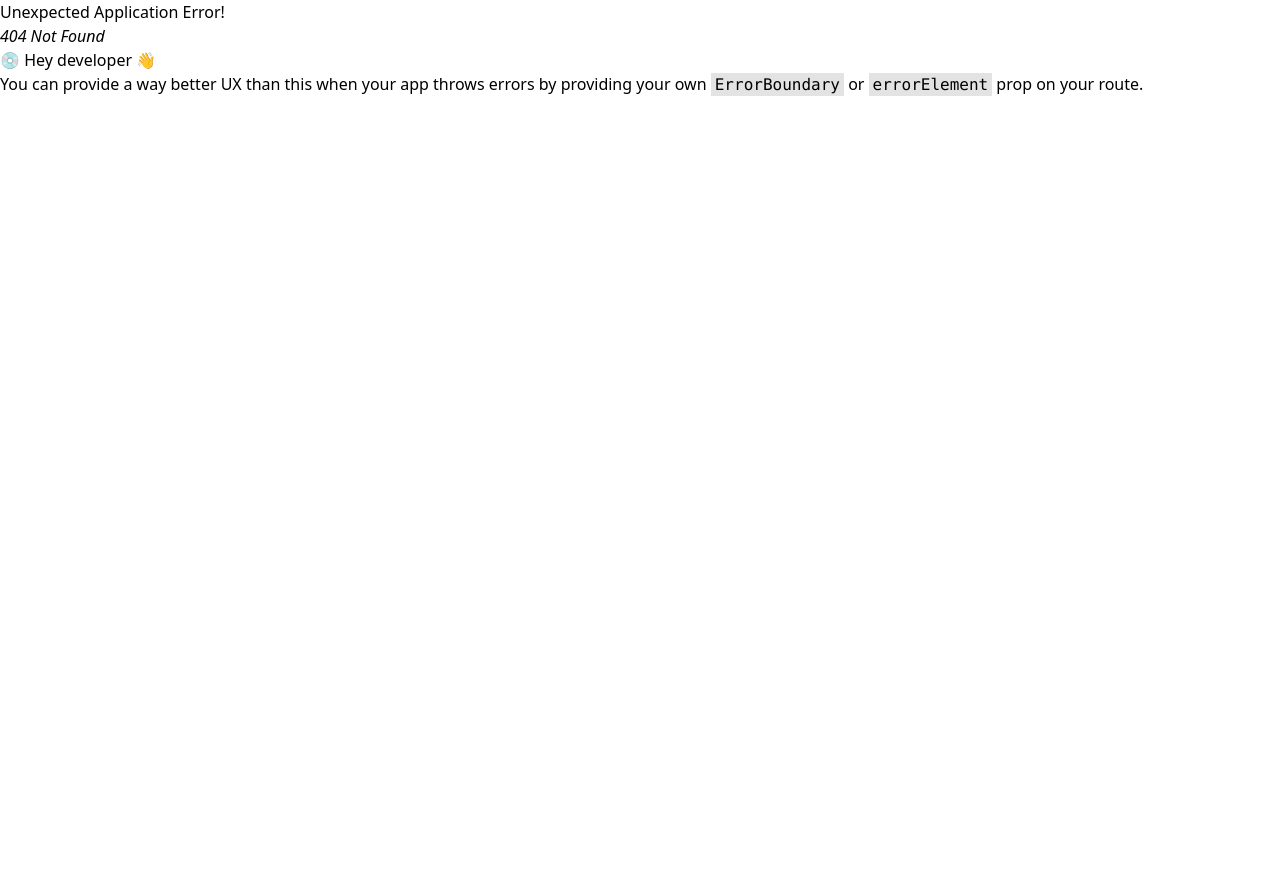
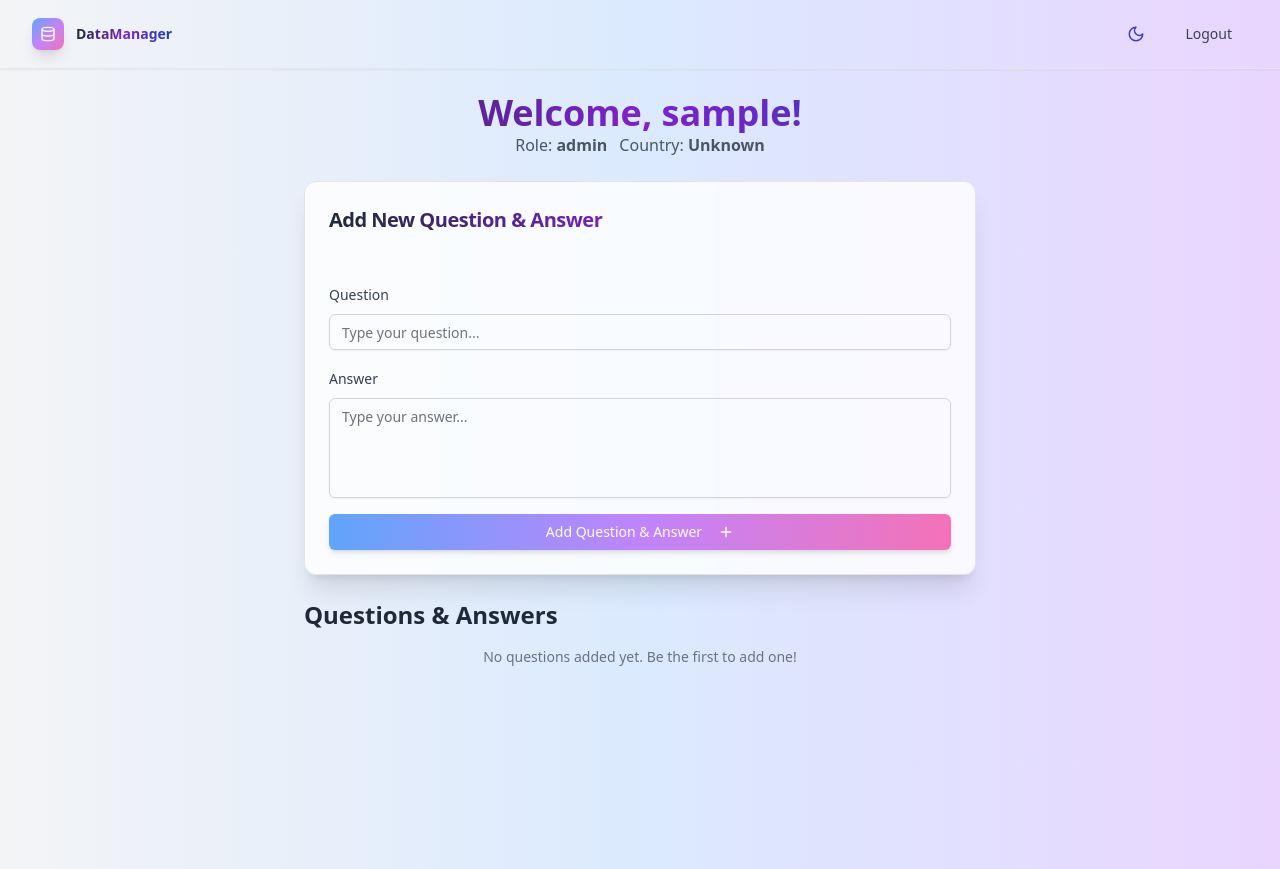
Before and after one commit to CoderXYZ14/Complyanceio_Assignment, a React (Vite) app in the folder frontend/: page /display in a window 1280 px wide. Before the commit this address had no page. Before the commit the page ends 800 px from the top, so only its background shows below. Built offline with nearby package versions, Linux system fonts and the light colour scheme; sample sign-in values are in the browser's storage.

Commit message:
frontend-display ui created

```diff
--- /dev/null
+++ b/frontend/src/components-self/display/Display.jsx
@@ -0,0 +1,223 @@
+import React, { useState } from "react";
+import { Card, CardHeader, CardTitle, CardContent } from "@/components/ui/card";
+import { Button } from "@/components/ui/button";
+import { Input } from "@/components/ui/input";
+import { Textarea } from "@/components/ui/textarea";
+import { Pencil, Trash2, Plus } from "lucide-react";
+
+const QADisplay = () => {
+  const [question, setQuestion] = useState("");
+  const [answer, setAnswer] = useState("");
+  const [qaList, setQaList] = useState([]);
+  const [editingId, setEditingId] = useState(null);
+  const [editQuestion, setEditQuestion] = useState("");
+  const [editAnswer, setEditAnswer] = useState("");
+
+  const getUserData = () => {
+    try {
+      const data = JSON.parse(localStorage.getItem("userData") || "{}");
+      return {
+        username: data.username || "Guest",
+        role: data.role || "Viewer",
+        country: data.country || "Unknown",
+      };
+    } catch (error) {
+      console.error("Error parsing userData:", error);
+      return { username: "Guest", role: "Viewer", country: "Unknown" };
+    }
+  };
+
+  const userData = getUserData();
+  const isAdmin = userData.role === "Admin";
+
+  const handleSubmit = (e) => {
+    e.preventDefault();
+    if (!question.trim()) return;
+
+    const newQA = {
+      id: Date.now(),
+      question: question.trim(),
+      answer: answer.trim(),
+      timestamp: new Date().toISOString(),
+    };
+
+    setQaList([...qaList, newQA]);
+    setQuestion("");
+    setAnswer("");
+  };
+
+  const handleEdit = (id) => {
+    const qaItem = qaList.find((item) => item.id === id);
+    setEditingId(id);
+    setEditQuestion(qaItem.question);
+    setEditAnswer(qaItem.answer);
+  };
+
+  const handleSaveEdit = (id) => {
+    setQaList(
+      qaList.map((item) =>
+        item.id === id
+          ? { ...item, question: editQuestion, answer: editAnswer }
+          : item
+      )
+    );
+    setEditingId(null);
+  };
+
+  const handleDelete = (id) => {
+    setQaList(qaList.filter((item) => item.id !== id));
+  };
+
+  return (
+    <div className="min-h-screen bg-gradient-to-r from-gray-100 via-blue-100 to-purple-200 dark:from-gray-900 dark:via-gray-800 dark:to-purple-900 px-4 py-6 space-y-6">
+      {/* Welcome Section - Outside the box */}
+      <div className="text-center space-y-2 max-w-4xl mx-auto">
+        <h1 className="text-2xl sm:text-4xl font-bold bg-gradient-to-r from-gray-800 via-purple-700 to-blue-800 dark:text-white bg-clip-text text-transparent">
+          Welcome, {userData.username}!
+        </h1>
+        <span className="text-sm sm:text-base text-gray-600 dark:text-gray-300 mr-3">
+          Role: <span className="font-semibold">{userData.role}</span>
+        </span>
+        <span className="text-sm sm:text-base text-gray-600 dark:text-gray-300">
+          Country: <span className="font-semibold">{userData.country}</span>
+        </span>
+      </div>
+
+      {/* Question Input Card */}
+      <Card className="max-w-2xl mx-auto shadow-xl bg-white/80 dark:bg-gray-900/90 backdrop-blur-sm">
+        <CardHeader className="p-4 sm:p-6">
+          <CardTitle className="text-lg sm:text-xl font-bold bg-gradient-to-r from-gray-800 via-purple-700 to-blue-800 dark:text-white bg-clip-text text-transparent">
+            Add New Question & Answer
+          </CardTitle>
+        </CardHeader>
+
+        <CardContent className="p-4 sm:p-6">
+          <form onSubmit={handleSubmit} className="space-y-4">
+            <div className="space-y-2">
+              <label className="text-sm font-medium text-gray-700 dark:text-gray-300">
+                Question
+              </label>
+              <Input
+                value={question}
+                onChange={(e) => setQuestion(e.target.value)}
+                placeholder="Type your question..."
+                className="text-sm border-gray-300 dark:border-gray-700 dark:bg-gray-800 dark:text-white"
+                required
+              />
+            </div>
+
+            <div className="space-y-2">
+              <label className="text-sm font-medium text-gray-700 dark:text-gray-300">
+                Answer
+              </label>
+              <Textarea
+                value={answer}
+                onChange={(e) => setAnswer(e.target.value)}
+                placeholder="Type your answer..."
+                className="min-h-[100px] text-sm border-gray-300 dark:border-gray-700 dark:bg-gray-800 dark:text-white resize-none"
+                required
+              />
+            </div>
+
+            <Button
+              type="submit"
+              className="w-full h-9 text-sm bg-gradient-to-r from-blue-400 via-purple-400 to-pink-400
+                       hover:from-blue-500 hover:via-purple-500 hover:to-pink-500
+                       dark:from-purple-600 dark:to-blue-600 dark:hover:from-purple-700 dark:hover:to-blue-700
+                       text-white shadow-md hover:shadow-lg transition-all duration-300"
+            >
+              Add Question & Answer <Plus className="ml-2 h-4 w-4" />
+            </Button>
+          </form>
+        </CardContent>
+      </Card>
+
+      {/* Questions List - Outside the box */}
+      <div className="max-w-2xl mx-auto space-y-4">
+        <h2 className="text-xl sm:text-2xl font-bold text-gray-800 dark:text-white mb-4">
+          Questions & Answers
+        </h2>
+
+        {qaList.map((qa) => (
+          <Card
+            key={qa.id}
+            className="bg-white/90 dark:bg-gray-800/90 shadow-sm backdrop-blur-sm transition-all duration-200 hover:shadow-md"
+          >
+            <CardContent className="p-4 space-y-3">
+              {editingId === qa.id ? (
+                // Edit Mode
+                <div className="space-y-3">
+                  <Input
+                    value={editQuestion}
+                    onChange={(e) => setEditQuestion(e.target.value)}
+                    className="text-sm border-gray-300 dark:border-gray-700 dark:bg-gray-800 dark:text-white"
+                  />
+                  <Textarea
+                    value={editAnswer}
+                    onChange={(e) => setEditAnswer(e.target.value)}
+                    className="min-h-[100px] text-sm border-gray-300 dark:border-gray-700 dark:bg-gray-800 dark:text-white resize-none"
+                  />
+                  <Button
+                    onClick={() => handleSaveEdit(qa.id)}
+                    className="text-sm bg-green-500 hover:bg-green-600 text-white"
+                  >
+                    Save Changes
+                  </Button>
+                </div>
+              ) : (
+                // Display Mode
+                <div className="space-y-2">
+                  <div className="flex flex-col sm:flex-row justify-between items-start gap-2">
+                    <div className="space-y-2 flex-1">
+                      <div className="space-y-1">
+                        <h3 className="font-medium text-gray-900 dark:text-white text-sm sm:text-base">
+                          Q: {qa.question}
+                        </h3>
+                        <p className="text-gray-700 dark:text-gray-300 text-sm">
+                          A: {qa.answer}
+                        </p>
+                      </div>
+                      <p className="text-xs text-gray-500 dark:text-gray-400">
+                        Added: {new Date(qa.timestamp).toLocaleString()}
+                      </p>
+                    </div>
+                    {isAdmin && (
+                      <div className="flex space-x-2 sm:ml-4 w-full sm:w-auto justify-end">
+                        <Button
+                          variant="outline"
+                          size="sm"
+                          onClick={() => handleEdit(qa.id)}
+                          className="border-gray-300 dark:border-gray-700"
+                        >
+                          <Pencil className="h-4 w-4 text-gray-500 mr-1" />
+                          <span className="text-xs">Edit</span>
+                        </Button>
+                        <Button
+                          variant="outline"
+                          size="sm"
+                          onClick={() => handleDelete(qa.id)}
+                          className="border-gray-300 dark:border-gray-700"
+                        >
+                          <Trash2 className="h-4 w-4 text-red-500 mr-1" />
+                          <span className="text-xs">Delete</span>
+                        </Button>
+                      </div>
+                    )}
+                  </div>
+                </div>
+              )}
+            </CardContent>
+          </Card>
+        ))}
+
+        {qaList.length === 0 && (
+          <p className="text-center text-gray-500 dark:text-gray-400 text-sm">
+            No questions added yet. Be the first to add one!
+          </p>
+        )}
+      </div>
+    </div>
+  );
+};
+
+export default QADisplay;
--- a/frontend/src/components-self/index.js
+++ b/frontend/src/components-self/index.js
@@ -1,4 +1,5 @@
 import Header from "./header/Header";
 import Signin from "./signin/Signin";
 import Signup from "./signup/Signup";
-export { Header, Signin, Signup };
+import Display from "./display/Display";
+export { Header, Signin, Signup, Display };
--- /dev/null
+++ b/frontend/src/components/ui/textarea.jsx
@@ -0,0 +1,18 @@
+import * as React from "react"
+
+import { cn } from "@/lib/utils"
+
+const Textarea = React.forwardRef(({ className, ...props }, ref) => {
+  return (
+    (<textarea
+      className={cn(
+        "flex min-h-[60px] w-full rounded-md border border-zinc-200 bg-transparent px-3 py-2 text-base shadow-sm placeholder:text-zinc-500 focus-visible:outline-none focus-visible:ring-1 focus-visible:ring-zinc-950 disabled:cursor-not-allowed disabled:opacity-50 md:text-sm dark:border-zinc-800 dark:placeholder:text-zinc-400 dark:focus-visible:ring-zinc-300",
+        className
+      )}
+      ref={ref}
+      {...props} />)
+  );
+})
+Textarea.displayName = "Textarea"
+
+export { Textarea }
--- a/frontend/src/main.jsx
+++ b/frontend/src/main.jsx
@@ -3,7 +3,7 @@ import { createRoot } from "react-dom/client";
 import "./index.css";
 import App from "./App.jsx";
 import { createBrowserRouter, RouterProvider } from "react-router-dom";
-import { Home, Signin, Signup } from "./pages";
+import { Home, Signin, Signup, Display } from "./pages";
 import { Provider } from "react-redux";
 import store from "./store/store";
 
@@ -24,6 +24,10 @@ const router = createBrowserRouter([
         path: "/signin",
         element: <Signin />,
       },
+      {
+        path: "/display",
+        element: <Display />,
+      },
     ],
   },
 ]);
--- /dev/null
+++ b/frontend/src/pages/display/Display.jsx
@@ -0,0 +1,8 @@
+import { Display as DisplayComponent } from "@/components-self";
+import React from "react";
+
+const Display = () => {
+  return <DisplayComponent />;
+};
+
+export default Display;
--- a/frontend/src/pages/index.js
+++ b/frontend/src/pages/index.js
@@ -1,5 +1,5 @@
 import Home from "./home/Home";
 import Signup from "./signup/Signup";
 import Signin from "./signin/Signin";
-
-export { Home, Signup, Signin };
+import Display from "./display/Display";
+export { Home, Signup, Signin, Display };
```
